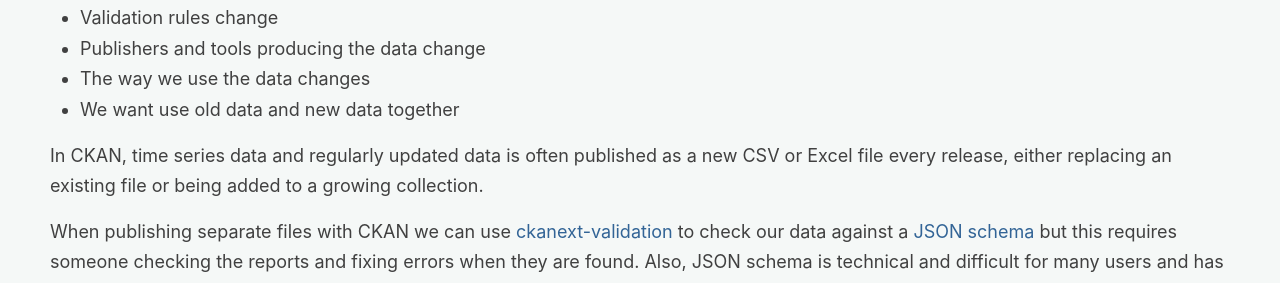
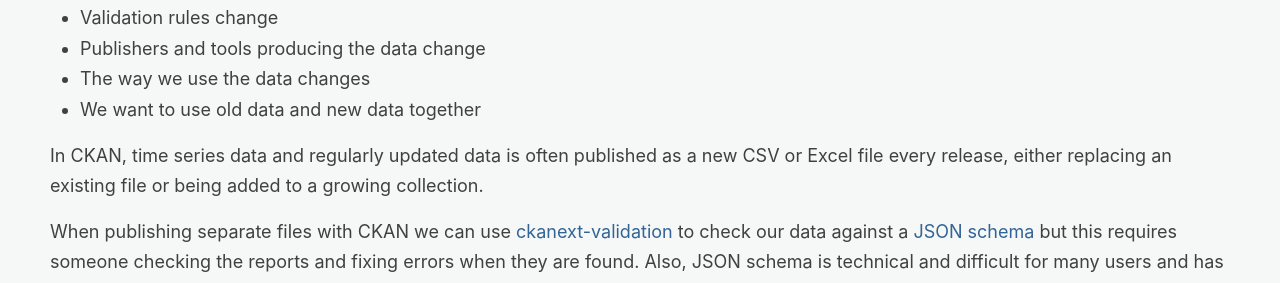
Before and after one commit to wardi/wardi.github.io, a Jekyll site: the page built from _posts/2024-10-25-table-designer.md, in a window 1280 px wide and 900 px high, scrolled down 1067 px. Shown: the part 161-444 px from the top of the window. Built offline with Jekyll 4.4.1, drawn with Linux system fonts in a browser that asks for light colours.

Commit message:
syntax fix

```diff
--- a/_posts/2024-10-25-table-designer.md
+++ b/_posts/2024-10-25-table-designer.md
@@ -22,7 +22,7 @@ Publishing high-quality data over time is much harder.
 - Validation rules change
 - Publishers and tools producing the data change
 - The way we use the data changes
-- We want use old data and new data together
+- We want to use old data and new data together
 
 In CKAN, time series data and regularly updated data is often published as a new CSV or Excel file every release, either replacing an existing file or being added to a growing collection.
 
```
